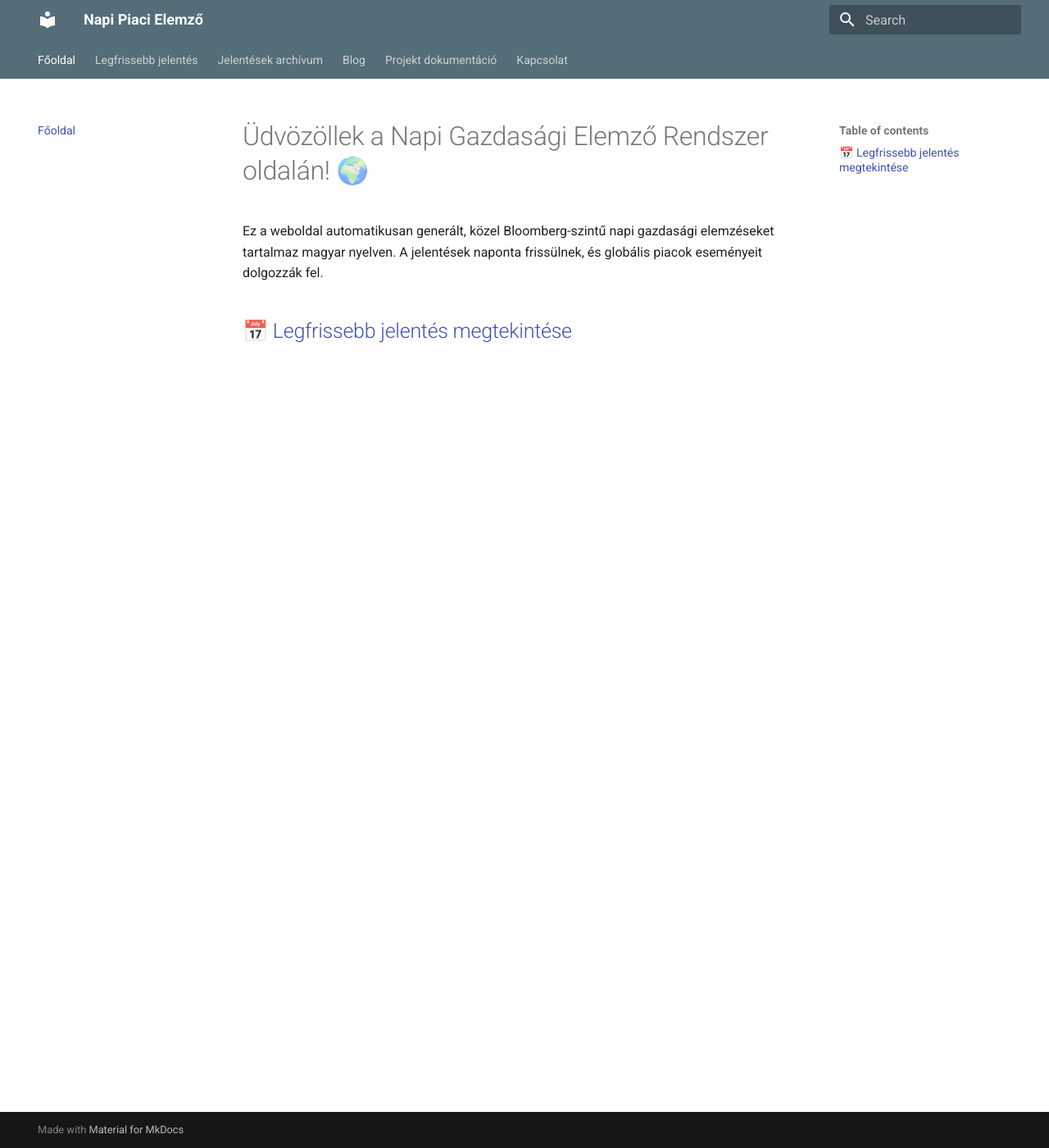
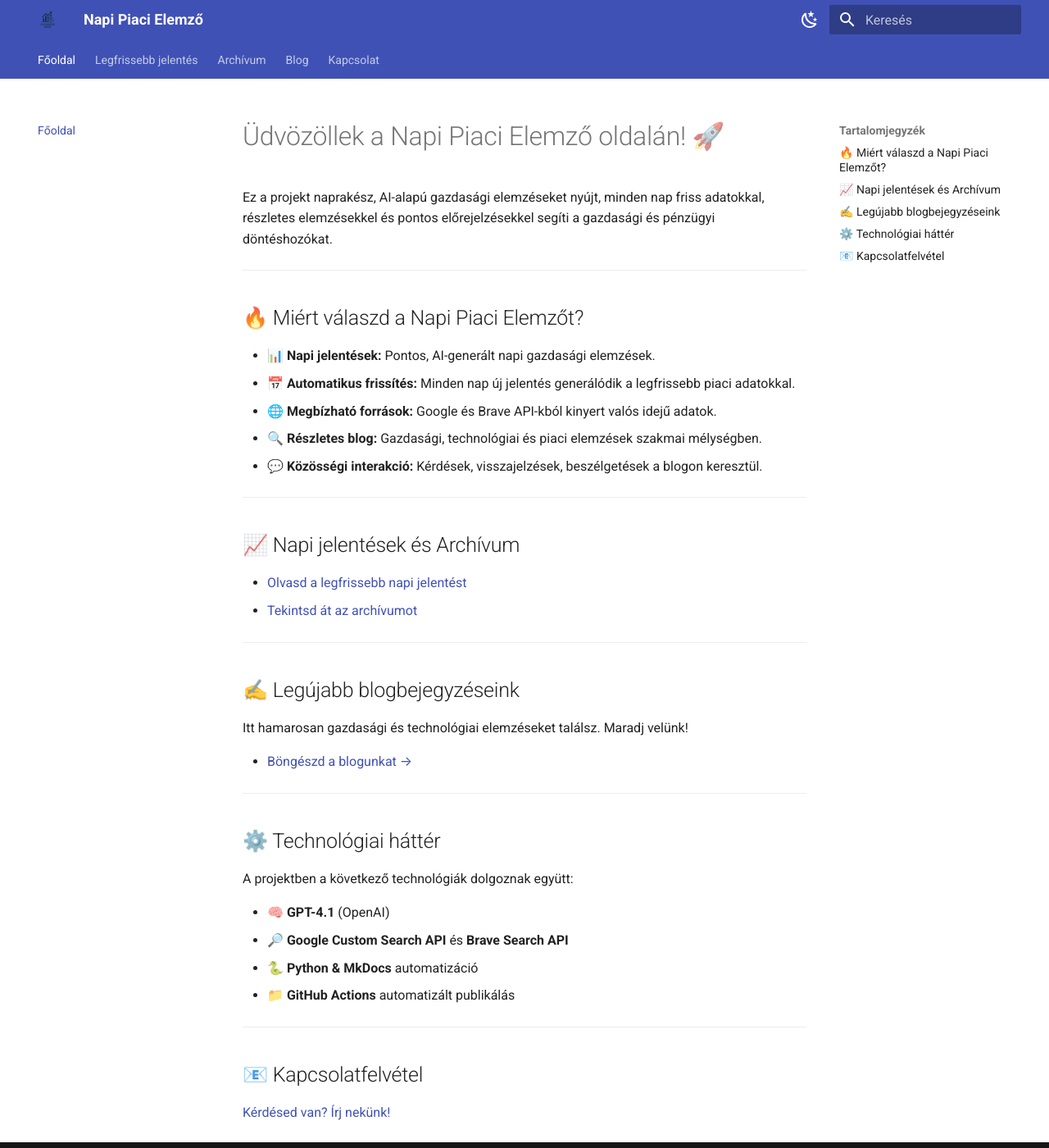
Before and after one commit to Maeshowe/market-analyzer, an MkDocs documentation site: the page built from docs/index.md, in a window 1280 px wide and 1400 px high. Shown: the whole window at 82% size. Built offline with MkDocs 1.6.1 and Material for MkDocs 9.7.7, drawn with Linux system fonts in a browser that asks for light colours.

Commit message:
Professzionális MkDocs Material Landing page létrehozva

```diff
--- a/docs/index.md
+++ b/docs/index.md
@@ -1,5 +1,45 @@
-# Üdvözöllek a Napi Gazdasági Elemző Rendszer oldalán! 🌍
+# Üdvözöllek a Napi Piaci Elemző oldalán! 🚀
 
-Ez a weboldal automatikusan generált, közel Bloomberg-szintű napi gazdasági elemzéseket tartalmaz magyar nyelven. A jelentések naponta frissülnek, és globális piacok eseményeit dolgozzák fel.
+Ez a projekt naprakész, AI-alapú gazdasági elemzéseket nyújt, minden nap friss adatokkal, részletes elemzésekkel és pontos előrejelzésekkel segíti a gazdasági és pénzügyi döntéshozókat.
 
-## 📅 [Legfrissebb jelentés megtekintése](daily/latest.md)
+---
+
+## 🔥 Miért válaszd a Napi Piaci Elemzőt?
+
+- 📊 **Napi jelentések:** Pontos, AI-generált napi gazdasági elemzések.
+- 📅 **Automatikus frissítés:** Minden nap új jelentés generálódik a legfrissebb piaci adatokkal.
+- 🌐 **Megbízható források:** Google és Brave API-kból kinyert valós idejű adatok.
+- 🔍 **Részletes blog:** Gazdasági, technológiai és piaci elemzések szakmai mélységben.
+- 💬 **Közösségi interakció:** Kérdések, visszajelzések, beszélgetések a blogon keresztül.
+
+---
+
+## 📈 Napi jelentések és Archívum
+
+- [Olvasd a legfrissebb napi jelentést](daily/latest.md)
+- [Tekintsd át az archívumot](daily/)
+
+---
+
+## ✍️ Legújabb blogbejegyzéseink
+
+Itt hamarosan gazdasági és technológiai elemzéseket találsz. Maradj velünk!
+
+- [Böngészd a blogunkat →](blog/)
+
+---
+
+## ⚙️ Technológiai háttér
+
+A projektben a következő technológiák dolgoznak együtt:
+
+- 🧠 **GPT-4.1** (OpenAI)
+- 🔎 **Google Custom Search API** és **Brave Search API**
+- 🐍 **Python & MkDocs** automatizáció
+- 📁 **GitHub Actions** automatizált publikálás
+
+---
+
+## 📧 Kapcsolatfelvétel
+
+[Kérdésed van? Írj nekünk!](kapcsolat.md)
--- a/mkdocs.yml
+++ b/mkdocs.yml
@@ -1,34 +1,57 @@
 site_name: "Napi Piaci Elemző"
+site_description: "Professzionális napi gazdasági elemzések AI támogatással."
+site_author: "A Te Neved"
+site_url: "https://a-te-weboldalad.hu"
+
 theme:
   name: material
+  language: hu
   palette:
-    scheme: default
-    primary: blue grey
-    accent: teal
+    - scheme: default
+      primary: indigo
+      accent: teal
+      toggle:
+        icon: material/weather-night
+        name: Sötét módra váltás
+    - scheme: slate
+      primary: indigo
+      accent: deep orange
+      toggle:
+        icon: material/weather-sunny
+        name: Világos módra váltás
   font:
     text: Roboto
     code: Roboto Mono
+  logo: assets/logo.png # (opcionális, később beállítjuk)
+  favicon: assets/favicon.ico # (opcionális, később beállítjuk)
   features:
     - navigation.instant
     - navigation.tabs
     - navigation.top
     - navigation.indexes
+    - content.code.annotate
+    - content.code.copy
+    - search.highlight
+    - search.share
 
 plugins:
   - search
   - awesome-pages
+  - blog:
+      blog_dir: blog
+      blog_toc: true
+      post_date_format: full
 
 nav:
   - Főoldal: index.md
   - Legfrissebb jelentés: daily/latest.md
-  - Jelentések archívum: daily/
-  - Blog:
-      - Elemzések: blog/elemzesek/
-      - Technológia: blog/technologia/
-      - Hírek: blog/hirek/
-  - Projekt dokumentáció:
-      - Technikai leírás: dokumentacio/technikai-leiras.md
-      - API dokumentáció: dokumentacio/api-dokumentacio.md
-      - GitHub repository: dokumentacio/github.md
-      - Közreműködők: dokumentacio/kozremukodok.md
+  - Archívum: daily/
+  - Blog: blog/
   - Kapcsolat: kapcsolat.md
+
+extra:
+  social:
+    - icon: fontawesome/brands/github
+      link: https://github.com/te-fiokod
+    - icon: fontawesome/brands/twitter
+      link: https://twitter.com/a-te-fiokod
```
Also changed, not shown: docs/assets/favicon.ico (added), docs/assets/logo.png (added).
